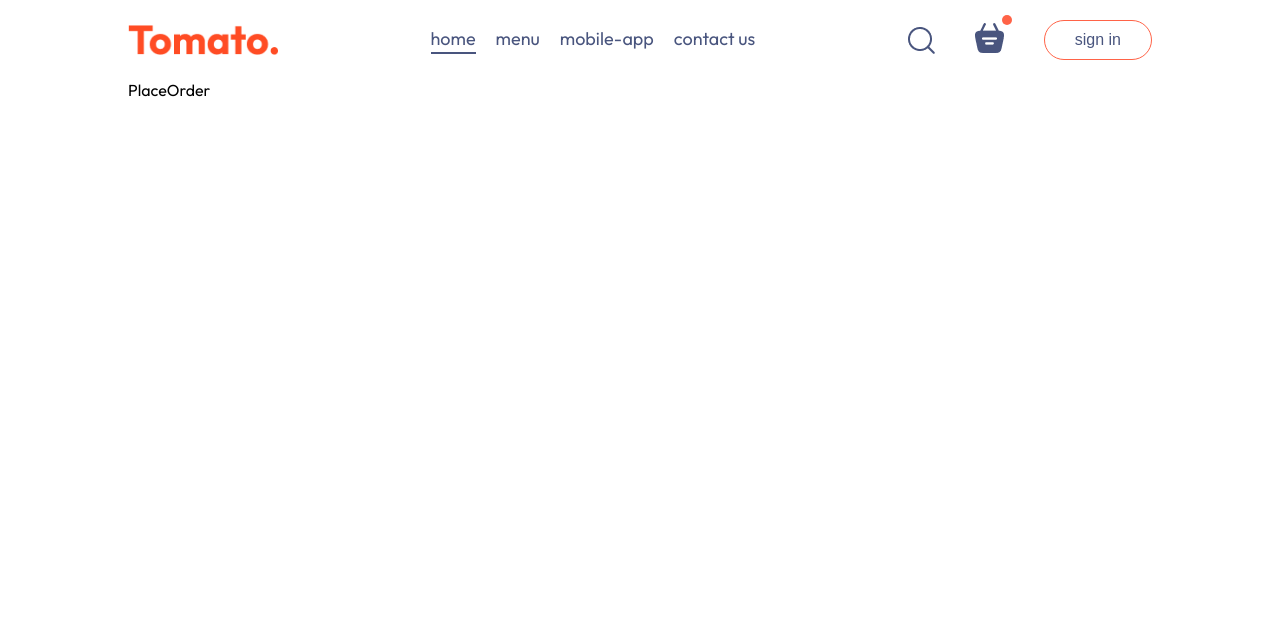
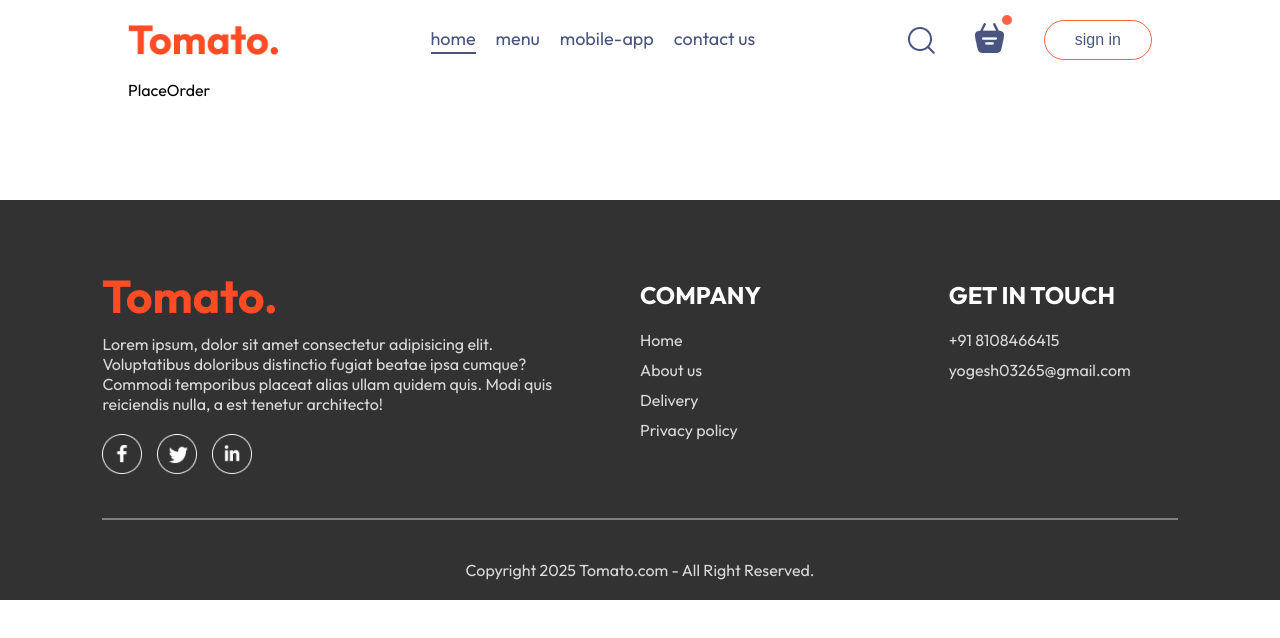
Before and after one commit to yogesh-p-more/food-app, a React (Vite) app in the folder frontend/: page /order in a window 1280 px wide. Shown: the top 638 px of the page. Built offline with nearby package versions, Linux system fonts and the light colour scheme.

Commit message:
Home page ready

```diff
--- a/frontend/src/App.jsx
+++ b/frontend/src/App.jsx
@@ -4,9 +4,11 @@ import { Route, Routes } from 'react-router-dom'
 import Home from './pages/Home/Home'
 import Cart from './pages/Cart/Cart'
 import PlaceOrder from './pages/PlaceOrder/PlaceOrder'
+import Footer from './components/Footer/Footer'
 
 const App = () => {
   return (
+    <>
       <div className='app'>
         <Navbar />
 
@@ -16,6 +18,8 @@ const App = () => {
           <Route path='/order' element={<PlaceOrder />} />
         </Routes>
       </div>
+      <Footer />
+    </>
   )
 }
 
--- /dev/null
+++ b/frontend/src/components/AppDownload/AppDownload.css
@@ -0,0 +1,22 @@
+.app-download{
+    margin: auto auto;
+    margin-top: 100px;
+    font-size: max(3vw, 20px);
+    text-align: center;
+    font-weight: 500;
+}
+.app-download-platform{
+    display: flex;
+    justify-content: center;
+    gap: max(2vw, 10px);
+    margin-top: 40px;
+}
+.app-download-platform img{
+    width: max(30vw, 120px);
+    max-width: 180px;
+    transition: ease .5s all;
+    cursor: pointer;
+}
+.app-download-platform img:hover{
+    transform: scale(1.05);
+}
--- /dev/null
+++ b/frontend/src/components/AppDownload/AppDownload.jsx
@@ -0,0 +1,17 @@
+import React from 'react'
+import './AppDownload.css'
+import { assets } from '../../assets/assets'
+
+const AppDownload = () => {
+  return (
+    <div className='app-download' id='app-download'>
+        <p>For Bettter Experience Download <br />Tomato App</p>
+        <div className='app-download-platform'>
+            <img src={assets.play_store} alt="" />
+            <img src={assets.app_store} alt="" />
+        </div>
+    </div>
+  )
+}
+
+export default AppDownload
--- /dev/null
+++ b/frontend/src/components/Footer/Footer.css
@@ -0,0 +1,50 @@
+.footer{
+    color: #d9d9d9;
+    background-color: #323232;
+    display: flex;
+    flex-direction: column;
+    align-items: center;
+    gap: 20px;
+    padding: 20px 8vw;
+    padding-top: 80px;
+    margin-top: 100px;
+}
+
+.footer-content{
+    width: 100%;
+    display: grid;
+    grid-template-columns: 2fr 1fr 1fr;
+    gap: 80px;
+}
+
+.footer-content-left,
+.footer-content-center,
+.footer-content-right{
+    display: flex;
+    flex-direction: column;
+    align-items: start;
+    gap: 20px;
+}
+.footer-content-left li,
+.footer-content-center li,
+.footer-content-right li{
+    list-style: none;
+    margin-bottom: 10px;
+    cursor: pointer;
+}
+
+.footer-content-center h2,
+.footer-content-right h2{
+    color: white;
+}
+.footer-social-icon img{
+    width: 40px;
+    margin-right: 15px;
+}
+.footer hr{
+    width: 100%;
+    height: 2px;
+    margin: 20px 0;
+    background-color: gray;
+    border: none;
+}
--- /dev/null
+++ b/frontend/src/components/Footer/Footer.jsx
@@ -0,0 +1,41 @@
+import React from 'react'
+import './Footer.css'
+import {assets} from '../../assets/assets'
+
+const Footer = () => {
+  return (
+    <div className='footer' id='footer'>
+        <div className="footer-content">
+            <div className="footer-content-left">
+                <img src={assets.logo} alt="" />
+                <p>Lorem ipsum, dolor sit amet consectetur adipisicing elit. Voluptatibus doloribus distinctio fugiat beatae ipsa cumque? Commodi temporibus placeat alias ullam quidem quis. Modi quis reiciendis nulla, a est tenetur architecto!</p>
+                <div className="footer-social-icon">
+                    <img src={assets.facebook_icon} alt="" />
+                    <img src={assets.twitter_icon} alt="" />
+                    <img src={assets.linkedin_icon} alt="" />
+                </div>
+            </div>
+            <div className="footer-content-center">
+                <h2>COMPANY</h2>
+                <ul>
+                    <li>Home</li>
+                    <li>About us</li>
+                    <li>Delivery</li>
+                    <li>Privacy policy </li>
+                </ul>
+            </div>
+            <div className="footer-content-right">
+                <h2>GET IN TOUCH</h2>
+                <ul>
+                    <li>+91 8108466415</li>
+                    <li>yogesh03265@gmail.com</li>
+                </ul>
+            </div>
+        </div>
+        <hr />
+        <p className='footer-copyright'>Copyright 2025 Tomato.com - All Right Reserved.</p>
+    </div>
+  )
+}
+
+export default Footer
--- a/frontend/src/pages/Home/Home.jsx
+++ b/frontend/src/pages/Home/Home.jsx
@@ -3,6 +3,7 @@ import './Home.css'
 import Header from '../../components/Header/Header'
 import ExploreMenu from '../../components/ExploreMenu/ExploreMenu'
 import FoodDisplay from '../../components/FoodDisplay/FoodDisplay'
+import AppDownload from '../../components/AppDownload/AppDownload'
 
 const Home = () => {
 
@@ -12,6 +13,7 @@ const Home = () => {
         <Header/>
         <ExploreMenu category={category} setCategory={setCategory}/>
         <FoodDisplay category={category}/>
+        <AppDownload/>
     </div>
   )
 }
```
Lines whose indentation alone changed are shown as unchanged.
